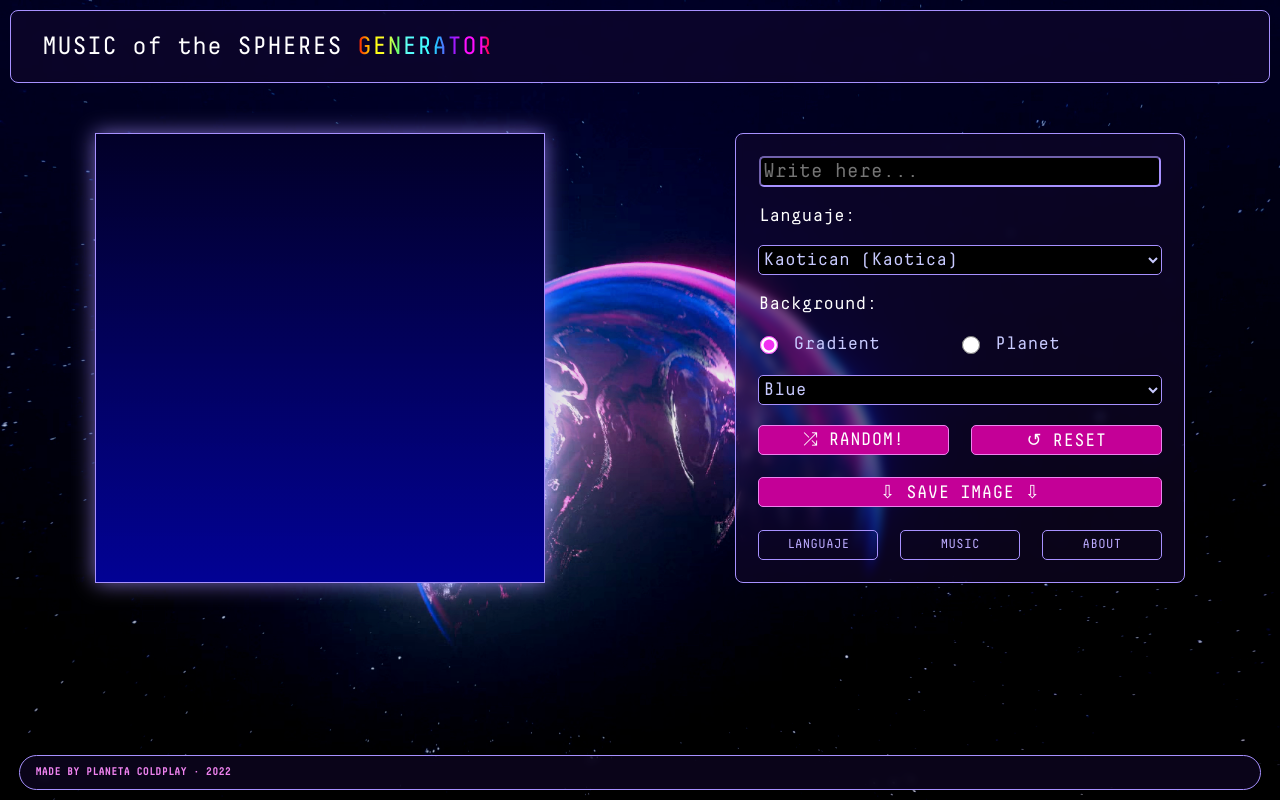
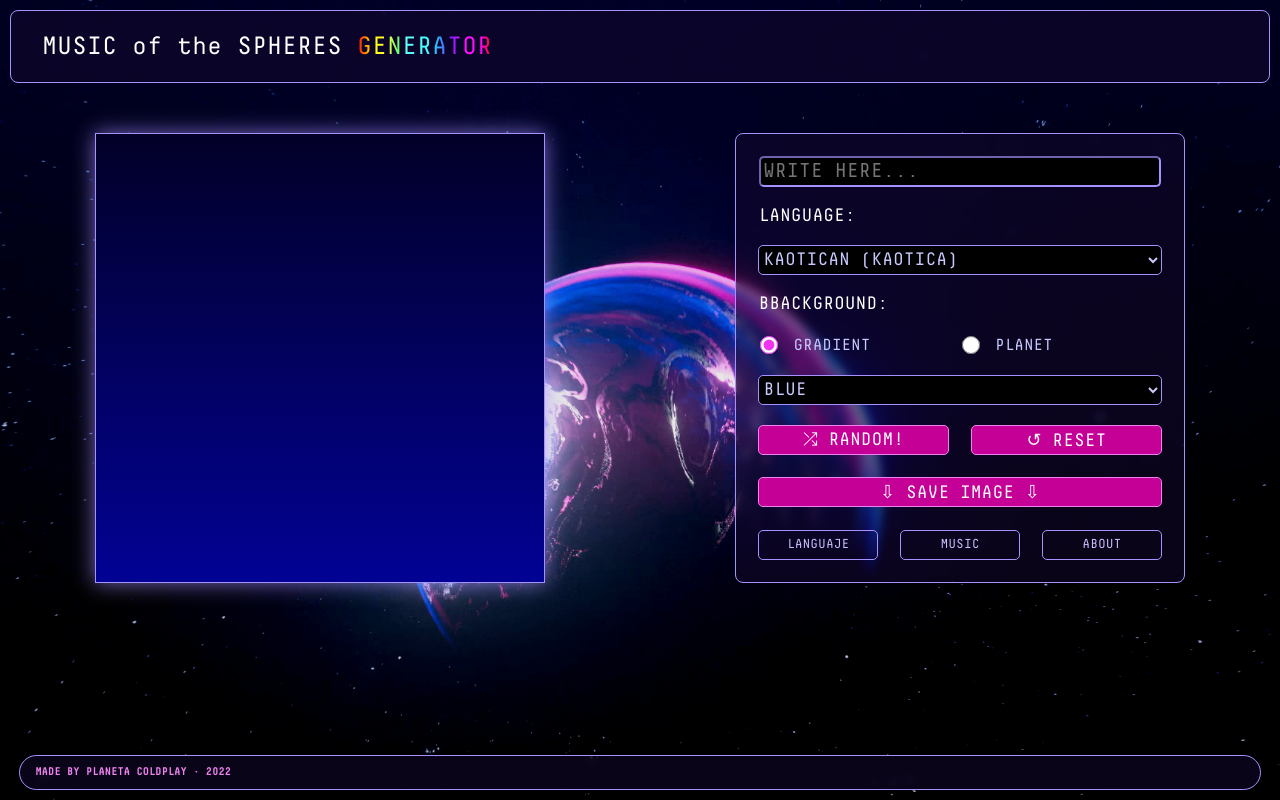
Before and after one commit to emanuelromano/motsgenerator, a React (Create React App) app: page /generator in a window 1280 px wide. Built offline with nearby package versions, Linux system fonts and the light colour scheme.

Commit message:
Correccion de estilo y fuentes en Ajustes

```diff
--- a/src/components/Ajustes.jsx
+++ b/src/components/Ajustes.jsx
@@ -483,27 +483,27 @@
     return (
         <>
             <div className="ajustes-caja">
-                <input type="text" id="texto" placeholder={idioma === "es" ? "Escribe aquí..." : "Write here..."} onChange={(e) => textoIngresado(e)} />
+                <input type="text" id="texto" placeholder={idioma === "es" ? "ESCRIBE AQUÍ.." : "WRITE HERE..."} onChange={(e) => textoIngresado(e)} />
 
-                <p>{idioma === "es" ? "Lenguaje:" : "Languaje:"}</p>
+                <p>{idioma === "es" ? "LENGUAJE:" : "LANGUAGE:"}</p>
 
                 <select name="lenguajes" id="lenguajes" defaultValue={2} onChange={(e) => fuente(e)}>
-                    <option value="1">E.L. I (Neon Moon I)</option>
-                    <option value="2">Kaotican (Kaotica)</option>
-                    <option value="3">Mirror Text (Echo)</option>
-                    <option value="4">Qblok (Kubik)</option>
-                    <option value="5">Aquamarine (Calypso)</option>
-                    <option value="6">Supersolar (Supersolis)</option>
-                    <option value="7">Voltik (Ultra)</option>
-                    <option value="8">Bloom (Floris)</option>
-                    <option value="9">E.L. II (Neon Moon II)</option>
-                    <option value="10">Spheric (Epiphane)</option>
-                    <option value="11">Infinitum (Infinity Station)</option>
-                    <option value="12">Coloraturan (Coloratura)</option>
+                    <option value="1">E.L. I (NEON MOON I)</option>
+                    <option value="2">KAOTICAN (KAOTICA)</option>
+                    <option value="3">MIRROR TEXT (ECHO)</option>
+                    <option value="4">QBLOK (KUBIK)</option>
+                    <option value="5">AQUAMARINE (CALYPSO)</option>
+                    <option value="6">SUPERSOLAR (SUPERSOLIS)</option>
+                    <option value="7">VOLTIK (ULTRA)</option>
+                    <option value="8">BLOOM (FLORIS)</option>
+                    <option value="9">E.L. II (NEON MOON II)</option>
+                    <option value="10">SPHERIC (EPIPHANE)</option>
+                    <option value="11">INFINITUM (INFINITY STATION)</option>
+                    <option value="12">COLORATURAN (COLORATURA)</option>
                     {/* <option value="13">Auroran (Aurora)</option> */}
                 </select>
 
-                <p>{idioma === "es" ? "Fondo:" : "Background:"}</p>
+                <p>{idioma === "es" ? "FONDO:" : "BBACKGROUND:"}</p>
 
                 <div className="radiobuttons">
                     <div className="radiolabel">
@@ -511,7 +511,7 @@
                             <input type="radio" name="tipofondo" id="fondogradiente" className="radio" value={1} onChange={(e) => cambiarFondo(e)} checked={!oculto} />
                         </div>
 
-                        <label htmlFor="fondogradiente">{idioma === "es" ? "Gradiente" : "Gradient"}</label>
+                        <label htmlFor="fondogradiente">{idioma === "es" ? "GRADIENTE" : "GRADIENT"}</label>
                     </div>
 
                     <div className="radiolabel">
@@ -519,25 +519,25 @@
                             <input type="radio" name="tipofondo" id="fondoimagen" className="radio" value={2} onChange={(e) => cambiarFondo(e)} checked={oculto} />
                         </div>
 
-                        <label htmlFor="fondoimagen" >{idioma === "es" ? "Planeta" : "Planet"}</label>
+                        <label htmlFor="fondoimagen" >{idioma === "es" ? "PLANETA" : "PLANET"}</label>
                     </div>
                 </div>
 
                 <br />
 
                 <select name="color-fondo" id="colorfondo" defaultValue={1} hidden={oculto} onChange={(e) => colorFondo(e)}>
-                    <option value="1">{idioma === "es" ? "Azul" : "Blue"}</option>
-                    <option value="2">{idioma === "es" ? "Celeste" : "Light Blue"}</option>
-                    <option value="3">{idioma === "es" ? "Verde" : "Green"}</option>
-                    <option value="4">{idioma === "es" ? "Lima" : "Lime"}</option>
-                    <option value="5">{idioma === "es" ? "Amarillo" : "Yellow"}</option>
-                    <option value="6">{idioma === "es" ? "Naranja" : "Orange"}</option>
-                    <option value="7">{idioma === "es" ? "Rojo" : "Red"}</option>
-                    <option value="8">{idioma === "es" ? "Rosa" : "Pink"}</option>
-                    <option value="9">{idioma === "es" ? "Magenta" : "Magenta"}</option>
-                    <option value="10">{idioma === "es" ? "Violeta" : "Violet"}</option>
-                    <option value="11">{idioma === "es" ? "Gris" : "Gray"}</option>
-                    <option value="12">{idioma === "es" ? "Negro" : "Black"}</option>
+                    <option value="1">{idioma === "es" ? "AZUL" : "BLUE"}</option>
+                    <option value="2">{idioma === "es" ? "CELESTE" : "LIGHT BLUE"}</option>
+                    <option value="3">{idioma === "es" ? "VERDE" : "GREEN"}</option>
+                    <option value="4">{idioma === "es" ? "LIMA" : "LIME"}</option>
+                    <option value="5">{idioma === "es" ? "AMARILLO" : "YELLOW"}</option>
+                    <option value="6">{idioma === "es" ? "NARANJA" : "ORANGE"}</option>
+                    <option value="7">{idioma === "es" ? "ROJO" : "RED"}</option>
+                    <option value="8">{idioma === "es" ? "ROSA" : "PINK"}</option>
+                    <option value="9">{idioma === "es" ? "MAGENTA" : "MAGENTA"}</option>
+                    <option value="10">{idioma === "es" ? "VIOLETA" : "VIOLET"}</option>
+                    <option value="11">{idioma === "es" ? "GRIS" : "GRAY"}</option>
+                    <option value="12">{idioma === "es" ? "NEGRO" : "BLACK"}</option>
                 </select>
 
                 <br hidden={oculto} />
--- a/src/styles/App.css
+++ b/src/styles/App.css
@@ -17,6 +17,11 @@
     height: 100%;
     overflow-y: auto;
 }
+} */
+
+/* body {
+  transform: scale(1);
+  transform-origin: 0 0;
 } */
 
 html {
@@ -385,8 +390,9 @@
 .ajustes-caja label {
   font-family: alienfont;
   color: rgb(200, 202, 255);
-  font-size: 18px;
+  font-size: 16px;
   margin: 0% 5% 0% 5%;
+  padding-top: 2px;
   user-select: none;
   vertical-align: middle;
   overflow: hidden;
@@ -478,7 +484,7 @@
 
 .boton-3 {
   flex: 1;
-  color: #bbaaff;
+  color: #ccbfff;
   font-family: alienfont;
   background-color: #ffffff00;
   border: 1px solid #A791FF;
@@ -506,7 +512,7 @@
 
 .boton-4 {
   flex: 1;
-  color: #bbaaff;
+  color: #ccbfff;
   font-family: alienfont;
   background-color: #ffffff00;
   border: 1px solid #A791FF;
@@ -535,7 +541,7 @@
 
 .boton-5 {
   flex: 1;
-  color: #bbaaff;
+  color: #ccbfff;
   font-family: alienfont;
   background-color: #ffffff00;
   border: 1px solid #A791FF;
```
